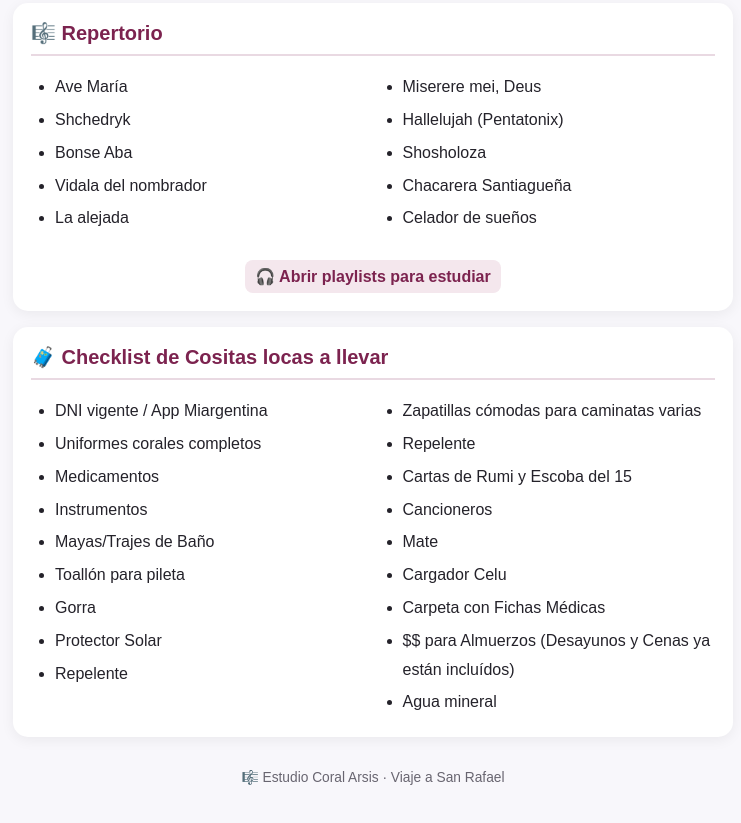
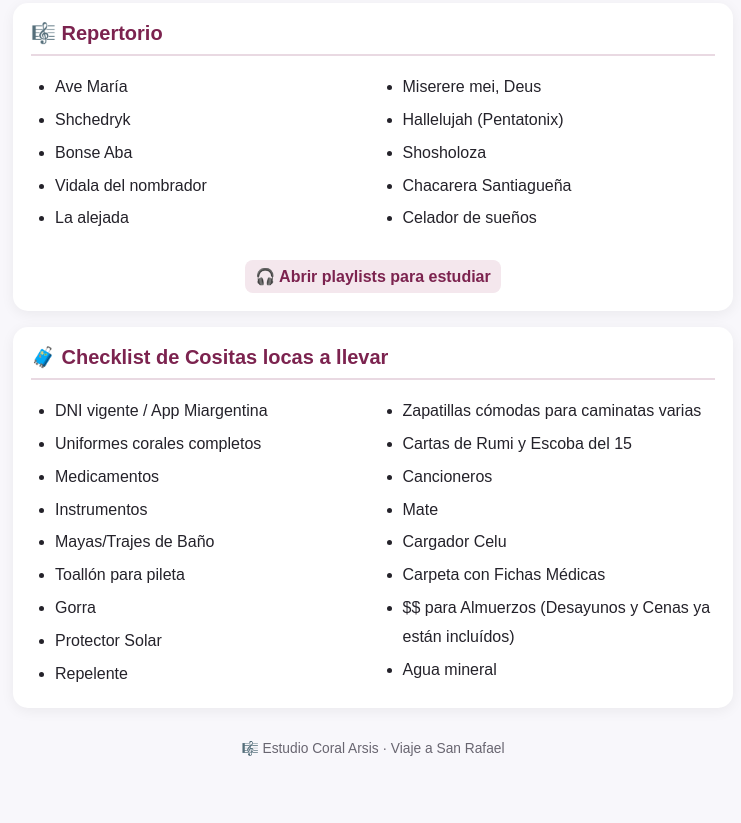
Before and after one commit to ingenieromario76/san-rafael-coral, a plain HTML site: page index.html in a window 1280 px wide. Shown: the part 1766-2589 px from the top of the page, without its empty margins (267-1008 px from the left). Drawn offline with Linux system fonts and the light colour scheme.

Commit message:
Update index.html

```diff
--- a/index.html
+++ b/index.html
@@ -47,7 +47,6 @@
 <li> Protector Solar</li>
 <li> Repelente</li>
 <li> Zapatillas cómodas para caminatas varias</li>
-<li> Repelente</li>
 <li> Cartas de Rumi y Escoba del 15</li>
 <li> Cancioneros</li>
 <li> Mate</li>
```
